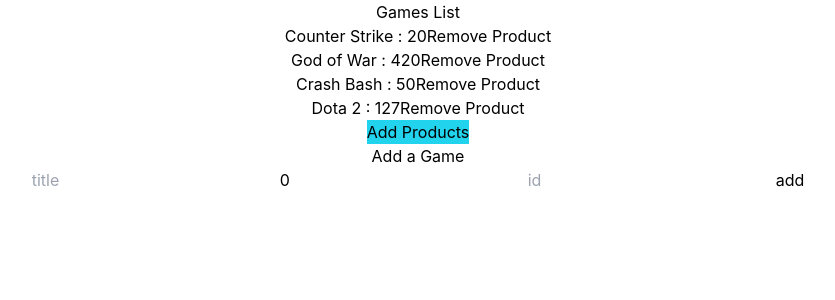
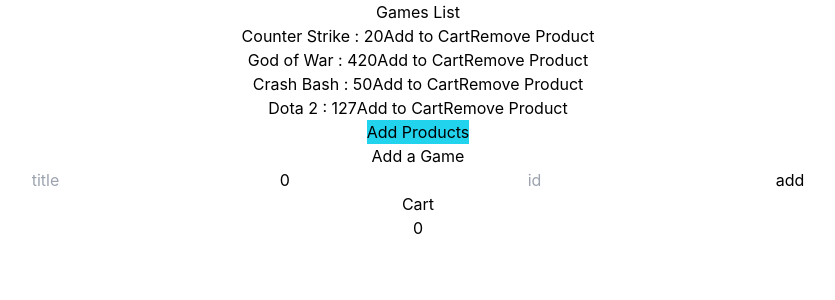
Before and after one commit to AliBayat78/shopping-cart, a React (Create React App) app: page / in a window 1280 px wide. Shown: the top 300 px of the page, without its empty margins (222-1057 px from the left). Built offline with nearby package versions, Linux system fonts and the light colour scheme; the HTML template or start-up script is replaced by a standard one.

Commit message:
cart redux and component added

```diff
--- a/src/App.tsx
+++ b/src/App.tsx
@@ -3,6 +3,7 @@
 import ProductsList from './Products/ProductsList'
 import { Provider } from 'react-redux'
 import store from './redux/store'
+import Cart from './Cart/Cart'
 
 function App() {
   return (
@@ -10,6 +11,7 @@
       <div className="App">
         <ProductsList />
         <ProductForm />
+        <Cart />
       </div>
     </Provider>
   )
--- /dev/null
+++ b/src/Cart/Cart.tsx
@@ -0,0 +1,30 @@
+import { useAppDispatch, useAppSelector } from '../redux/storeHooks'
+import { removeFromCart, selectedCarts, totalPrice } from './cartSlice'
+
+const Cart: React.FC = () => {
+  const cartProducts = useAppSelector(selectedCarts)
+  const totalCartPrice = useAppSelector(totalPrice)
+  const dispatch = useAppDispatch()
+
+  const handleRemoveFromCart = (id: string) => {
+    dispatch(removeFromCart(id))
+  }
+
+  return (
+    <>
+      <h3>Cart</h3>
+      <h5>{totalCartPrice}</h5>
+      {cartProducts.map((cart) => {
+        return (
+          <div key={cart.id}>
+            <span>{cart.title}</span>
+            <span>{cart.amount}</span>
+            <button onClick={() => handleRemoveFromCart(cart.id)}>Remove From Cart</button>
+          </div>
+        )
+      })}
+    </>
+  )
+}
+
+export default Cart
--- /dev/null
+++ b/src/Cart/cartSlice.ts
@@ -0,0 +1,38 @@
+import { createSlice, PayloadAction } from '@reduxjs/toolkit'
+import { Product } from '../models/models'
+import { RootState } from '../redux/store'
+
+interface CartProduct extends Product {
+  amount: number
+}
+
+const cartSlice = createSlice({
+  name: 'cart',
+  initialState: [] as CartProduct[],
+  reducers: {
+    addToCart: (state, action: PayloadAction<Product>) => {
+      const productIndex = state.findIndex((product) => product.id === action.payload.id)
+      if (productIndex !== -1) {
+        state[productIndex].amount += 1
+      } else {
+        state.push({ ...action.payload, amount: 1 })
+      }
+    },
+    removeFromCart: (state, action: PayloadAction<string>) => {
+      const productIndex = state.findIndex((product) => product.id === action.payload)
+      if (state[productIndex].amount > 1) {
+        state[productIndex].amount -= 1
+      } else {
+        return state.filter((product) => product.id !== action.payload)
+      }
+    },
+  },
+})
+
+export const selectedCarts = (state: RootState) => state.cart
+export const totalPrice = (state: RootState) =>
+  state.cart.reduce((acc, next) => (acc += next.amount * next.price), 0)
+
+export const { addToCart, removeFromCart } = cartSlice.actions
+
+export default cartSlice.reducer
--- a/src/Products/ProductsList.tsx
+++ b/src/Products/ProductsList.tsx
@@ -1,4 +1,5 @@
 import { useSelector } from 'react-redux'
+import { addToCart } from '../Cart/cartSlice'
 import { addProduct, removeProduct, selectedProducts } from '../redux/ProductsSlice'
 import { useAppDispatch } from '../redux/storeHooks'
 
@@ -18,6 +19,7 @@
         return (
           <div key={product.id}>
             <span>{`${product.title} : ${product.price}`}</span>
+            <button onClick={() => dispatch(addToCart(product))}>Add to Cart</button>
             <button onClick={() => removeProductHandler(product.id)}>Remove Product</button>
           </div>
         )
--- a/src/redux/store.tsx
+++ b/src/redux/store.tsx
@@ -1,12 +1,12 @@
 import { configureStore } from '@reduxjs/toolkit'
 import products from './ProductsSlice'
+import cart from '../Cart/cartSlice'
 
 const store = configureStore({
-  reducer: { products },
+  reducer: { products, cart },
 })
 
 export type RootState = ReturnType<typeof store.getState>
 export type AppDispatch = typeof store.dispatch
 
-
 export default store
```
